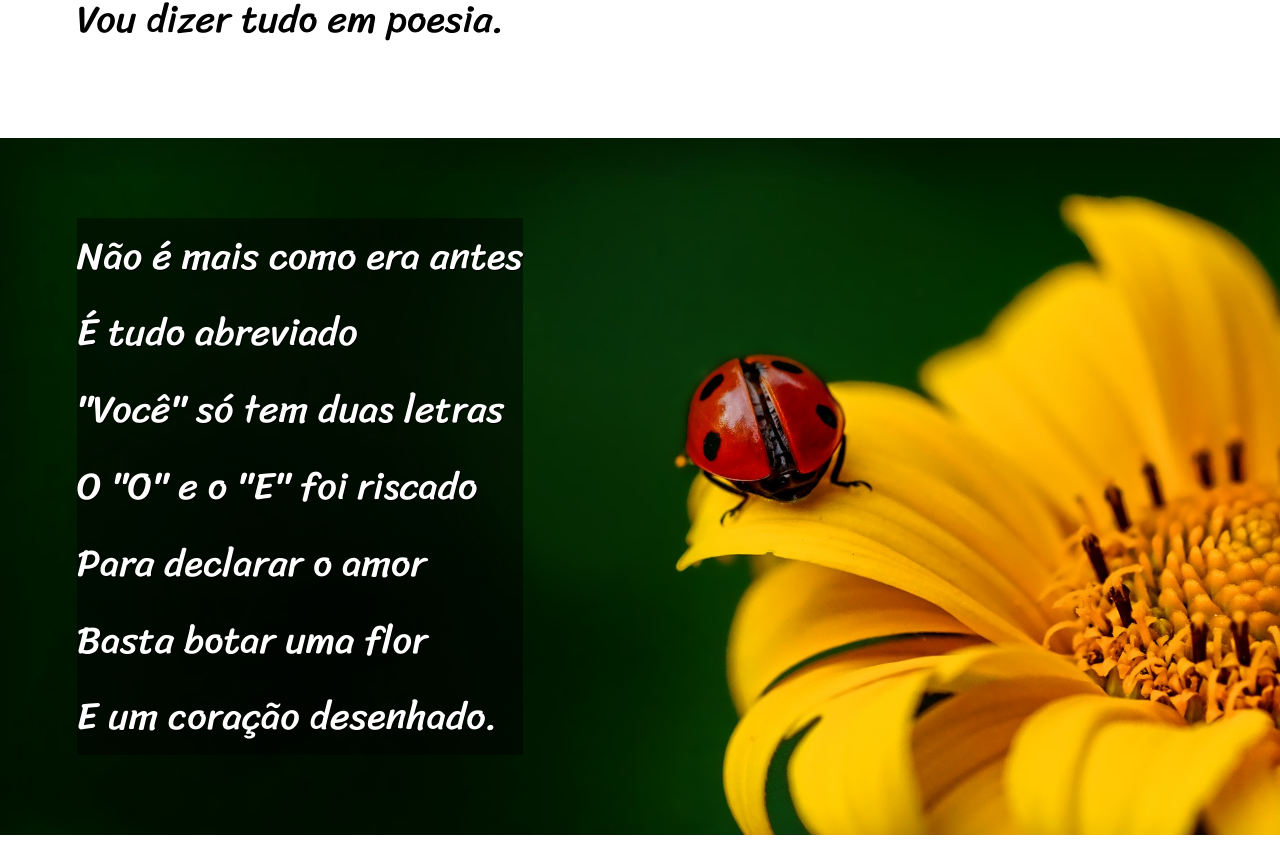
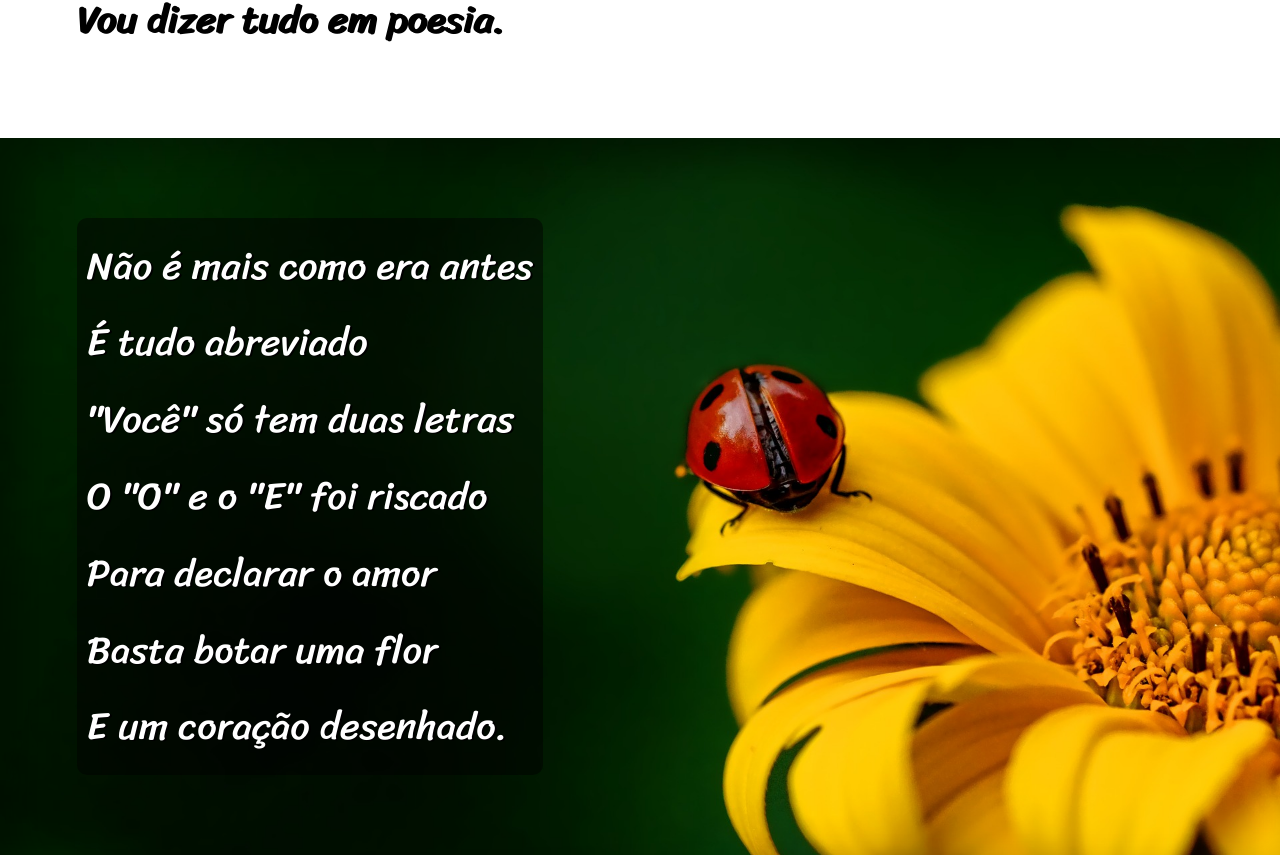
Before and after one commit to Yr3hn/GCordel, a plain HTML site: page index.html in a window 1280 px wide. Shown: the part 831-1686 px from the top of the page. Drawn offline with Linux system fonts and the light colour scheme; files whose address does not match are found by name.

Commit message:
complete

```diff
--- a/style.css
+++ b/style.css
@@ -58,6 +58,7 @@ section {
   padding-left: 2em;
   line-height: 2em;
   font-size: 3vw;
+  text-shadow: 2px 1px black;
 }
 
 .normal {
@@ -68,7 +69,7 @@ section {
 .img {
   background: rgb(67, 66, 66) fixed;
   color: white;
-  box-shadow: inset .5em .5em 1em 0px rgba(0, 0, 0, 0.233);
+  box-shadow: inset .5em .5em 1em 0px rgba(0, 0, 0, 0.306);
   background-size: cover;
 }
 
@@ -84,12 +85,14 @@ section {
 .img p {
   display: inline-block;
   background-color: rgba(0, 0, 0, 0.486);
-  text-shadow: 1px 1px black;
+  padding: 10px;
+  border-radius: 10px;
 }
 
 footer {
   background-color: black;
   text-align: center;
   color: white;
-  padding: 0.5em;
+  padding: 1.5em;
+  font-size: 1.5em;
 }
```
